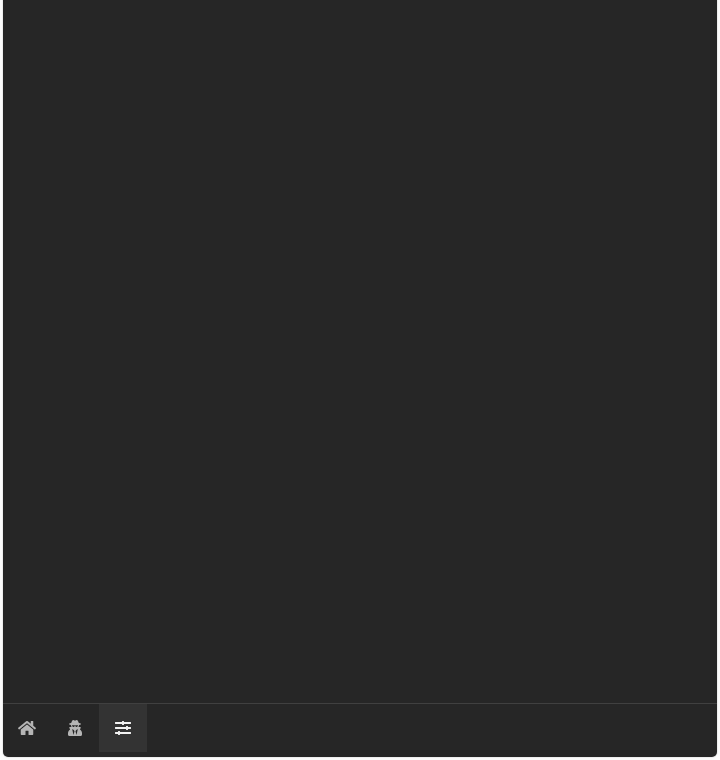
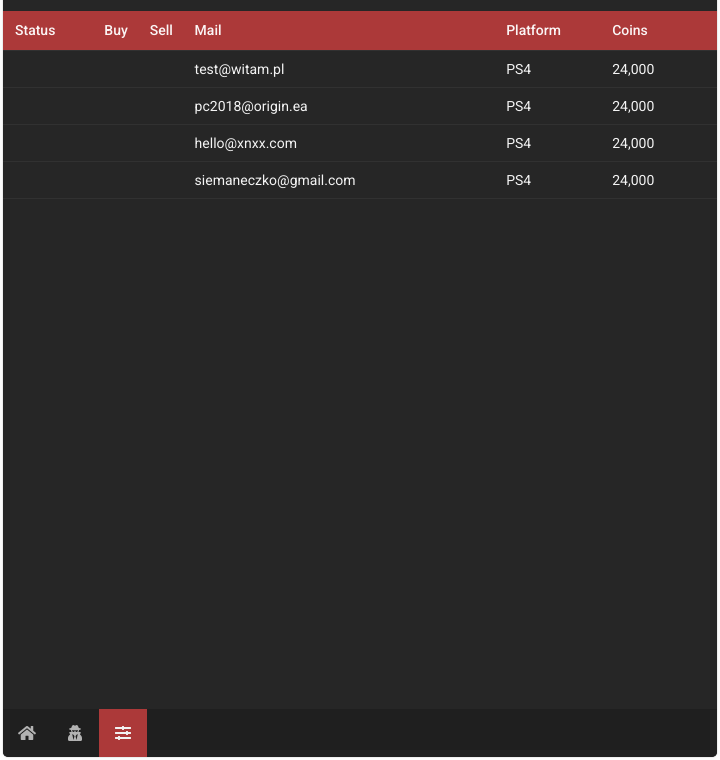
Before and after one commit to pieczorx/futtik, an Electron app: page src/index.html in a window 720 px wide. Shown: the part 40-800 px from the top of the page. Drawn offline with Linux system fonts and the light colour scheme; no server answers.

Commit message:
Misc design changes

```diff
--- a/src/assets/css/m.css
+++ b/src/assets/css/m.css
@@ -4,7 +4,7 @@ body, table {color: rgba(255, 255, 255, 0.95);}
 table td, table th {padding: 10px 0px;}
 table {width: 100%;font-size:14px;text-align: left;border-collapse: collapse;position: relative;}
 
-table th {background-color: rgb(125, 51, 185);font-weight: 500;/* padding: 10px 0px; */height: 39px;font-size: 14px;}
+table th {background-color: hsl(0, 50%, 45%);font-weight: 500;/* padding: 10px 0px; */height: 39px;font-size: 14px;}
 table tr {border-bottom: 1px solid rgba(255, 255, 255, 0.05);}
 table tr:first-child {/* position: relative; *//* width: 100%; *//* left: 0; *//* top: 0; */}
 table th:first-child, table td:first-child {padding-left: 12px;}
@@ -13,15 +13,15 @@ table th:last-child, table td:last-child {padding-right: 12px;}
 .h {float: left;width: 100%;height: 48px;/* background-color: hsl(0, 0%, 10%); */color: white;}
 .h .logo {margin: 14px 0px 0px 15px;font-size: 17px;font-weight: 500;}
 .body {background-color: hsl(0, 0%, 15%);float: left;width: 100%;height: 100%;border-radius: 5px;overflow: hidden;box-shadow: 0px 0px 10px hsla(0, 0%, 0%, 0.05), 0px 0px 0px 1px hsla(0, 0%, 0%, 0.05);position: relative;}
-.menuBottom {height: 48px;width: 100%;/* background-color: hsla(0, 0%, 12%, 1); */position: absolute;left: 0;bottom: 5px;overflow: hidden;border-top: 1px solid hsl(0, 0%, 25%);}
+.menuBottom {height: 48px;width: 100%;background-color: hsla(0, 0%, 12%, 1);position: absolute;left: 0;bottom: 0px;overflow: hidden;/* border-top: 1px solid hsl(0, 0%, 25%); */}
 .menuBottom .e {transition:all .15s ease-in-out;cursor: pointer;float: left;width: 48px;height: 48px;position: relative;color: hsla(0, 0%, 100%, 0.66);}
 .menuBottom .e:hover {color: hsla(0, 0%, 100%, 0.9);/* background-color: rgba(0, 0, 0, 0.05); */}
 .menuBottom .e i {font-size: 16px;position: absolute;left: 0;width: 100%;top: 50%;transform: translateY(-50%);}
 .menuBottom .e .title {visibility: hidden;transition: all .15s ease-in-out;opacity: 0;top: 50%;transform: translateY(-50%);background-color: hsla(0, 65%, 55%, 1);color: white;position: absolute;left: calc(100%);padding: 7px 15px 7px 12px;border-radius: 35px;display: none;pointer-events: none;}
 .menuBottom .e .title::after {content: '';top: 50%;transform: translateY(-50%);position: absolute;left: -6px;border-top: 10px solid rgba(255, 255, 255, 0);border-right: 10px solid hsla(0, 65%, 55%, 1);border-bottom: 10px solid rgba(255, 255, 255, 0);}
 .menuBottom .e:hover .title {opacity: 1;visibility:visible;left: calc(100% + 5px);}
-.menuBottom .e[data-a-current='1'] {background-color: hsl(0, 0%, 20%);color:hsla(0, 0%, 95%, 1);}
+.menuBottom .e[data-a-current='1'] {background-color: hsl(0, 50%, 45%);color:hsla(0, 0%, 95%, 1);}
 .menuBottom .e[data-a-current='1']::after {opacity: 1;}
 .menuBottom .e[data-a-current='1'] .title {opacity: 0; visibility: hidden; left: calc(100%);}
 
-.c {float: left;width: 100%;font-size: 13px;height: calc(100% - 90px);overflow-y: scroll;position: relative;display:none;}
+.c {float: left;width: 100%;font-size: 13px;height: calc(100% - 90px);overflow-y: auto;position: relative;}
```
